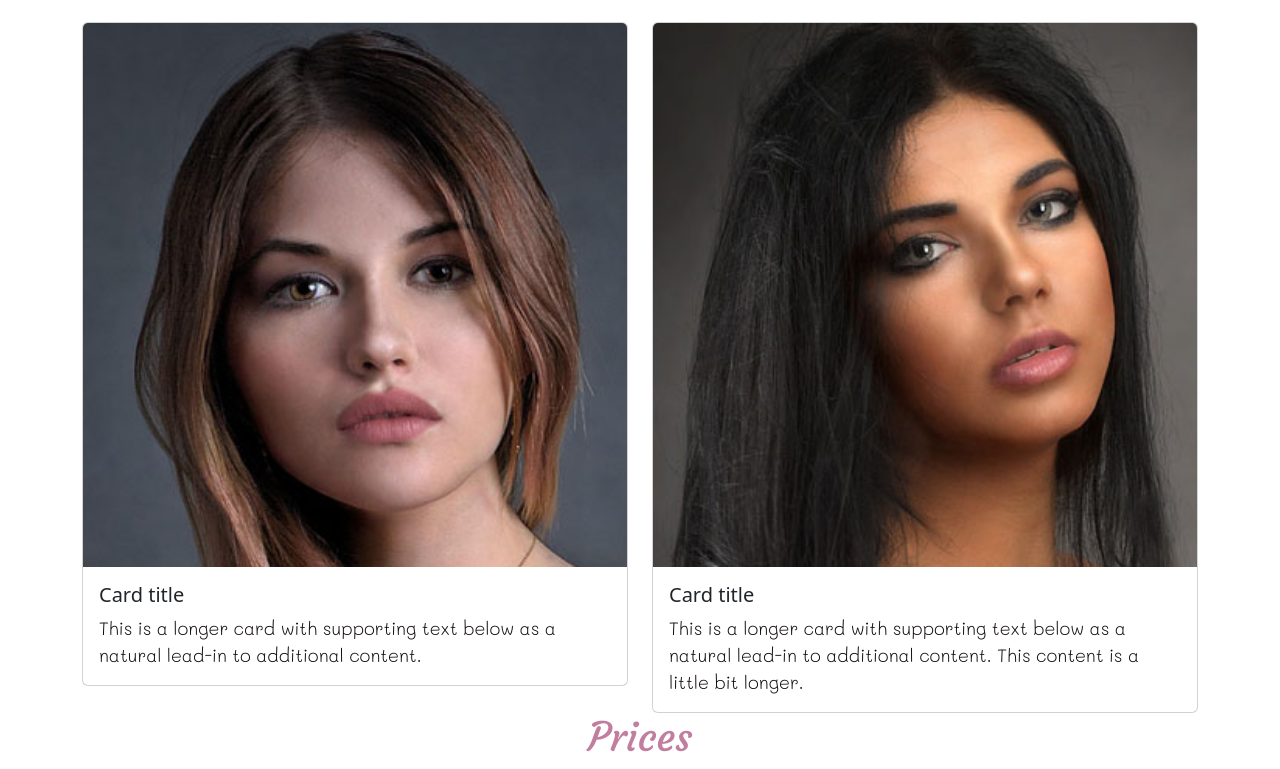
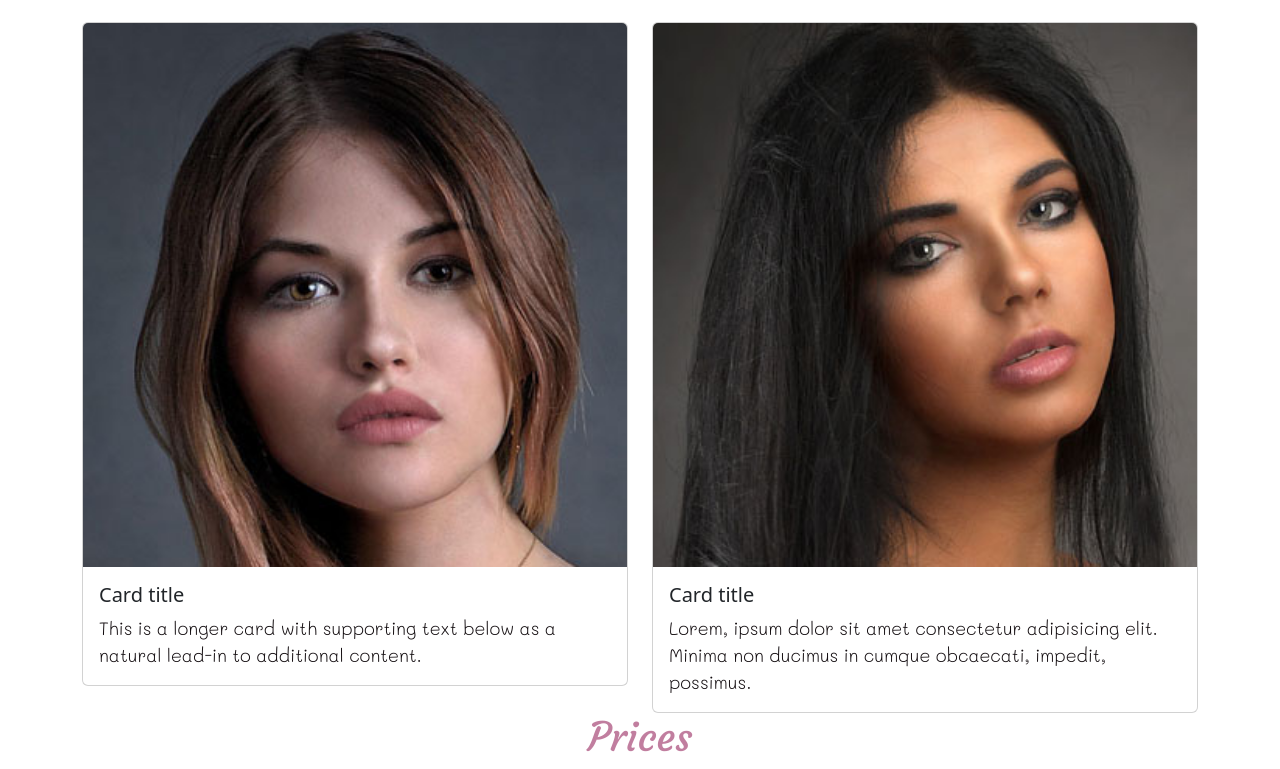
Before and after one commit to shurena89/makeup-portfolio, a plain HTML site: page index.html in a window 1280 px wide. Shown: the part 2366-3135 px from the top of the page. Drawn offline with nearby package versions, Linux system fonts and the light colour scheme.

```diff
--- a/index.html
+++ b/index.html
@@ -176,8 +176,7 @@
                         <img src="./images/44.jpg" class="card-img-top" alt="...">
                         <div class="card-body">
                             <h5 class="card-title">Card title</h5>
-                            <p class="card-text">This is a longer card with supporting text below as a natural lead-in to additional
-                                content. This content is a little bit longer.</p>
+                            <p class="card-text">Lorem, ipsum dolor sit amet consectetur adipisicing elit. Minima non ducimus in cumque obcaecati, impedit, possimus.</p>
                         </div>
                     </div>
                 </div>
```
